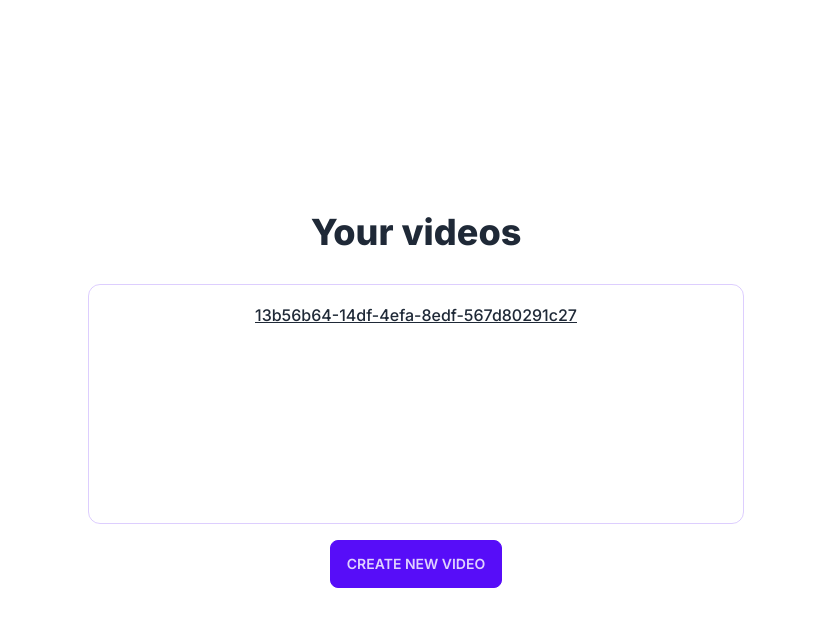
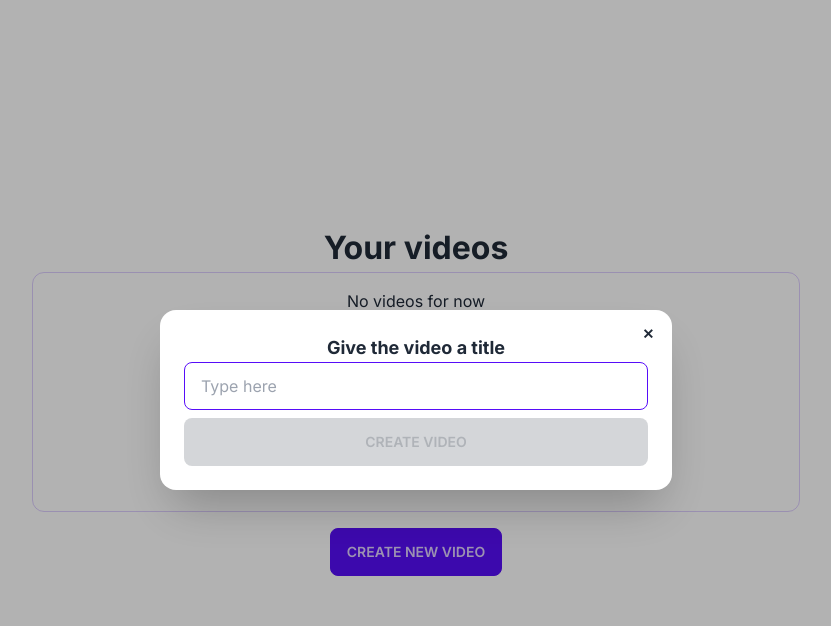
Before and after one commit to rvkoon/proto-video-editor, a Next.js app: page / in a window 1280 px wide. Both pictures are taken after a click on the button "CREATE NEW VIDEO". Shown: the top 626 px of the page, without its empty margins (224-1055 px from the left). Built offline with nearby package versions, Linux system fonts and the light colour scheme.

Commit message:
better UI + remove video

```diff
--- a/package.json
+++ b/package.json
@@ -15,6 +15,7 @@
     "next": "13.5.6",
     "react": "^18",
     "react-dom": "^18",
+    "react-feather": "^2.0.10",
     "uuid": "^9.0.1"
   },
   "devDependencies": {
--- a/src/app/page.tsx
+++ b/src/app/page.tsx
@@ -3,10 +3,10 @@ import { VideosList } from "@/lib/ui/components/VideosList";
 
 export default function Home() {
   return (
-    <main className="flex min-h-screen flex-col items-center justify-center gap-2 p-24">
-      <article className="prose text-center w-full">
-        <h1 className="">Your videos</h1>
-        <div className="mb-4">
+    <main className="flex min-h-screen flex-col items-center justify-center gap-2 p-2">
+      <article className="text-center w-full lg:w-[60vw]">
+        <h1 className="text-[32px] font-bold">Your videos</h1>
+        <div className="mb-4 w-full">
           <VideosList />
         </div>
         <CreateVideoButton />
--- a/src/features/create-video/components/CreateVideoButton.tsx
+++ b/src/features/create-video/components/CreateVideoButton.tsx
@@ -1,16 +1,57 @@
 "use client";
 
+import { useRef, useState } from "react";
 import { useCreateNewVideo } from "../services/useCreateNewVideo";
 
 export function CreateVideoButton() {
   const { createNewVideo } = useCreateNewVideo();
+  const [videoTitle, setVideoTitle] = useState<string>("");
+  const modalRef = useRef(null);
   function handleOnClick() {
-    createNewVideo();
+    createNewVideo({ title: videoTitle, description: "" });
+    setVideoTitle("");
+    (modalRef.current! as HTMLDialogElement).close();
+  }
+
+  function openModal() {
+    (modalRef.current! as HTMLDialogElement).showModal();
+  }
+
+  function handleOnChange(e: React.ChangeEvent<HTMLInputElement>) {
+    setVideoTitle(e.target.value);
   }
 
   return (
-    <button onClick={handleOnClick} className="btn btn-primary">
-      Create new video
-    </button>
+    <>
+      <button className="btn btn-primary" onClick={openModal}>
+        Create new video
+      </button>
+      <dialog ref={modalRef} className="modal">
+        <div className="modal-box">
+          <form method="dialog">
+            <button className="btn btn-sm btn-circle btn-ghost absolute right-2 top-2">
+              ✕
+            </button>
+          </form>
+          <h3 className="font-bold text-lg">Give the video a title</h3>
+          <div className="flex flex-col gap-2">
+            <input
+              type="text"
+              placeholder="Type here"
+              className="input input-bordered input-primary w-full"
+              value={videoTitle}
+              onChange={handleOnChange}
+            />
+            <button
+              className="btn btn-primary"
+              disabled={!videoTitle}
+              onClick={handleOnClick}
+            >
+              Create video
+            </button>
+          </div>
+        </div>
+      </dialog>
+    </>
   );
 }
--- a/src/features/create-video/services/useCreateNewVideo.ts
+++ b/src/features/create-video/services/useCreateNewVideo.ts
@@ -7,14 +7,23 @@ import { useAppContext } from "@/app/context";
 export function useCreateNewVideo() {
   const { videos, setVideos } = useAppContext();
 
-  function createNewVideo(): VideoState {
+  function createNewVideo({
+    title,
+    description,
+  }: {
+    title: string;
+    description: string;
+  }): VideoState {
     const videoId = uuidv4();
     const video = {
       ...DEFAULT_VIDEO_STATE,
-      settings: { ...DEFAULT_VIDEO_STATE.settings, id: videoId },
+      settings: {
+        ...DEFAULT_VIDEO_STATE.settings,
+        id: videoId,
+        title,
+        description,
+      },
     } as VideoState;
-
-    console.log({ videos });
 
     LocalStorageService.set(`video-${videoId}`, video);
     setVideos([...videos, video]);
--- /dev/null
+++ b/src/features/delete-video/components/DeleteVideoButton.tsx
@@ -0,0 +1,25 @@
+import { Trash2 } from "react-feather";
+import { useDeleteVideo } from "../services/use-delete-video";
+
+interface DeleteVideoButtonProps {
+  videoId: string;
+}
+
+export function DeleteVideoButton({ videoId }: DeleteVideoButtonProps) {
+  const { deleteVideo } = useDeleteVideo();
+
+  function handleOnClick(e: React.MouseEvent<HTMLButtonElement, MouseEvent>) {
+    e.stopPropagation();
+    e.preventDefault();
+    deleteVideo(videoId);
+  }
+
+  return (
+    <button
+      className="btn btn-square !bg-white border border-error hover:border-error hover:border-2"
+      onClick={handleOnClick}
+    >
+      <Trash2 className="text-error" />
+    </button>
+  );
+}
--- /dev/null
+++ b/src/features/delete-video/services/use-delete-video.ts
@@ -0,0 +1,18 @@
+import { useAppContext } from "@/app/context";
+import { VideoState } from "@/features/video-editor/types";
+import { LocalStorageService } from "@/services/localstorage";
+
+export function useDeleteVideo() {
+  const { setVideos, videos } = useAppContext();
+
+  function deleteVideo(videoId: string) {
+    LocalStorageService.remove(`video-${videoId}`);
+    setVideos(
+      videos.filter((video: VideoState) => video.settings.id !== videoId)
+    );
+  }
+
+  return {
+    deleteVideo,
+  };
+}
--- /dev/null
+++ b/src/lib/ui/components/VideoThumb.tsx
@@ -0,0 +1,43 @@
+"use client";
+
+import { useAppContext } from "@/app/context";
+import { DeleteVideoButton } from "@/features/delete-video/components/DeleteVideoButton";
+import { VideoState } from "@/features/video-editor/types";
+import Image from "next/image";
+import { useState } from "react";
+
+interface VideoThumbProps {
+  video: VideoState;
+}
+
+export function VideoThumb({ video }: VideoThumbProps) {
+  const [isHovering, setIsHovering] = useState(false);
+
+  return (
+    <div
+      onMouseEnter={() => setIsHovering(true)}
+      onMouseLeave={() => setIsHovering(false)}
+      className="card w-auto bg-base-100 shadow-md hover:scale-105 hover:shadow-xl hover:z-50 transition-all relative"
+    >
+      {isHovering && (
+        <div className="absolute right-[10px] top-[10px]">
+          <DeleteVideoButton videoId={video.settings.id} />
+        </div>
+      )}
+
+      <figure className="px-10 pt-10">
+        <Image
+          src="/bg.jpg"
+          alt="Shoes"
+          width={300}
+          height={200}
+          className="rounded-xl"
+        />
+      </figure>
+      <div className="card-body items-center text-center">
+        <h2 className="card-title">{video.settings.title}</h2>
+        <p>{video.settings.description}</p>
+      </div>
+    </div>
+  );
+}
--- a/src/lib/ui/components/VideosList.tsx
+++ b/src/lib/ui/components/VideosList.tsx
@@ -1,21 +1,25 @@
 "use client";
 import { useAppContext } from "@/app/context";
 import Link from "next/link";
+import { VideoThumb } from "./VideoThumb";
 
 export function VideosList() {
   const { isLoadingVideos, videos } = useAppContext();
   return (
-    <div className="min-h-[30vh] border border-primary/20 rounded-xl p-4">
+    <div className="w-full min-h-[30vh] border border-primary/20 rounded-xl p-4">
       {isLoadingVideos && (
         <span className="loading loading-ring loading-lg"></span>
       )}
-      {!isLoadingVideos &&
-        videos.length &&
-        videos.map((video, index) => (
-          <Link key={index} href={`/video/${video.settings.id}/edit`}>
-            {video.settings.id}
-          </Link>
-        ))}
+      {!isLoadingVideos && videos.length === 0 && <p>No videos for now</p>}
+      {!isLoadingVideos && videos.length > 0 && (
+        <div className="grid grid-cols-3 gap-4">
+          {videos.map((video, index) => (
+            <Link key={index} href={`/video/${video.settings.id}/edit`}>
+              <VideoThumb video={video} />
+            </Link>
+          ))}
+        </div>
+      )}
     </div>
   );
 }
```
Also changed, not shown: public/bg.jpg (added), 1 other file (tests, documents, lock files or other folders).
